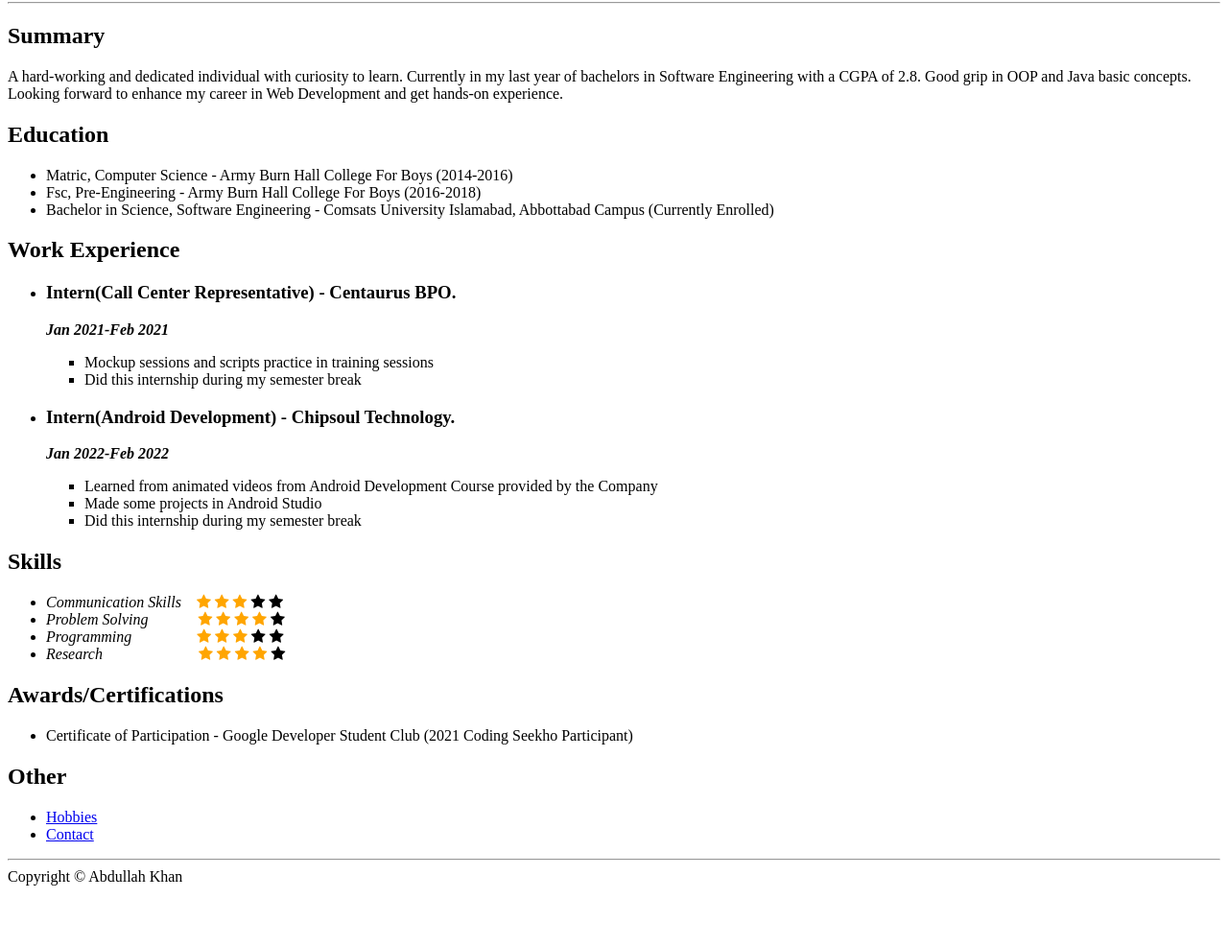
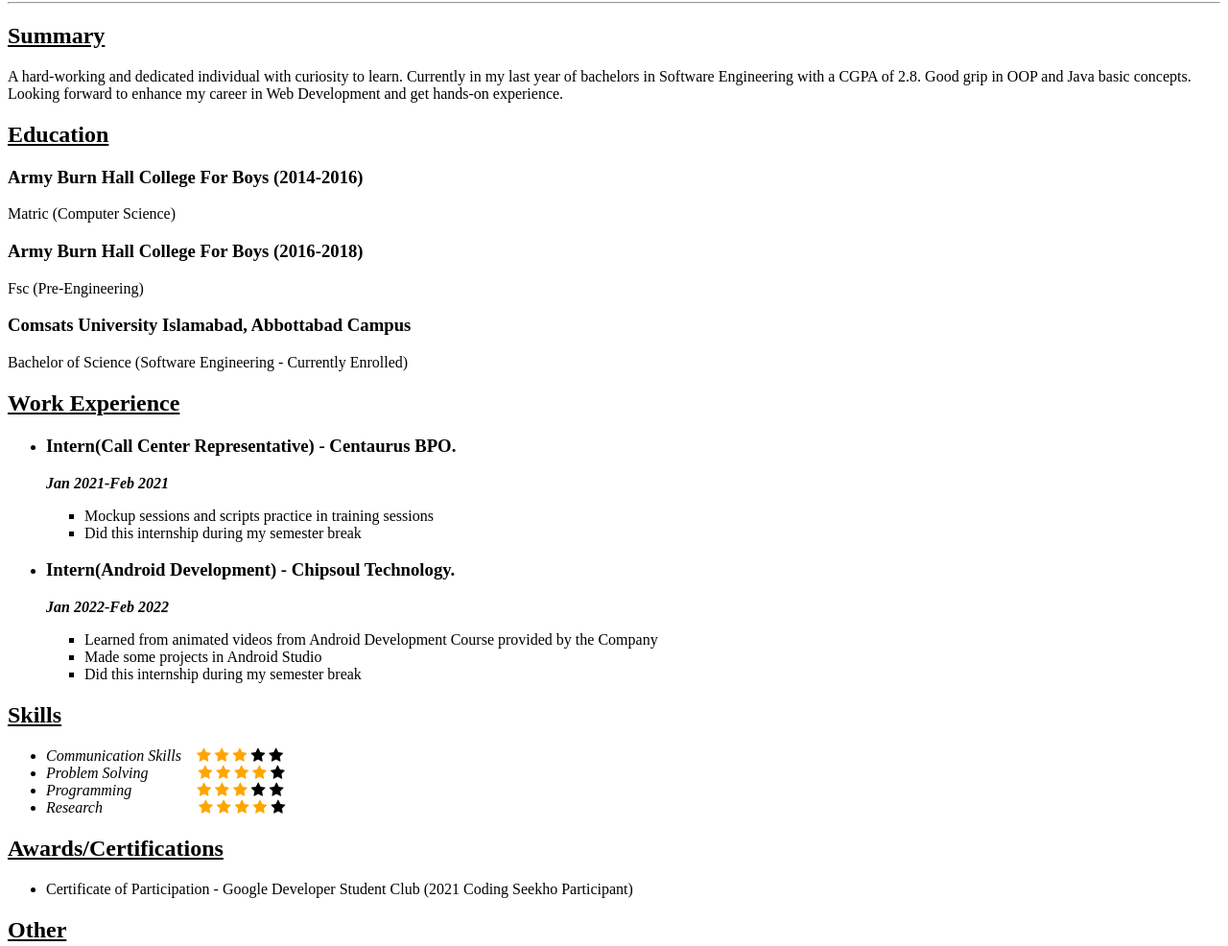
Before and after one commit to Rjprograms1999/Capstone-1, a plain HTML site: page index.html in a window 1280 px wide. Shown: the part 280-1266 px from the top of the page at 96% size. Before the commit the page ends 1211 px from the top, so only its background shows below. Drawn offline with Linux system fonts and the light colour scheme.

Commit message:
Add files via upload

```diff
--- a/index.html
+++ b/index.html
@@ -16,17 +16,19 @@
     <h1>Abdullah Khan</h1>
     <img src="./me.jpg" alt="Picture of Abdullah " height="190" width="190" />
     <hr />
-    <h2>Summary</h2>
+    <h2><u>Summary</u></h2>
     <p>A hard-working and dedicated individual with curiosity to learn. Currently in my last year of bachelors in Software Engineering with a CGPA of 2.8. Good grip in OOP and Java basic concepts. Looking forward to enhance my career in Web Development and get hands-on experience.</p>
 
-    <h2>Education</h2>
-    <ul>
-      <li>Matric, Computer Science - Army Burn Hall College For Boys (2014-2016)</li>
-      <li>Fsc, Pre-Engineering - Army Burn Hall College For Boys (2016-2018)</li>
-      <li>Bachelor in Science, Software Engineering - Comsats University Islamabad, Abbottabad Campus (Currently Enrolled)</li>
-    </ul>
+    <h2><u>Education</u></h2>
 
-    <h2>Work Experience</h2>
+    <h3>Army Burn Hall College For Boys (2014-2016)</h3>
+    <p>Matric (Computer Science)</p>
+    <h3>Army Burn Hall College For Boys (2016-2018)</h3>
+    <p>Fsc (Pre-Engineering)</p>
+    <h3>Comsats University Islamabad, Abbottabad Campus</h3>
+    Bachelor of Science (Software Engineering - Currently Enrolled)
+
+    <h2><u>Work Experience</u></h2>
     <ul>
       <li><h3>Intern(Call Center Representative) - Centaurus BPO.</h3></li>
       <p>
@@ -49,7 +51,7 @@
       </ul>
     </ul>
 
-    <h2>Skills</h2>
+    <h2><u>Skills</u></h2>
     <ul>
       <li>
         <em>Communication Skills &nbsp;&nbsp;</em>
@@ -88,12 +90,12 @@
       </li>
     </ul>
 
-    <h2>Awards/Certifications</h2>
+    <h2><u>Awards/Certifications</u></h2>
     <ul>
       <li>Certificate of Participation - Google Developer Student Club (2021 Coding Seekho Participant)</li>
     </ul>
 
-    <h2>Other</h2>
+    <h2><u>Other</u></h2>
     <ul>
       <li><a href="./hobbies.html">Hobbies</a></li>
       <li><a href="./Contact.html">Contact</a></li>
```
